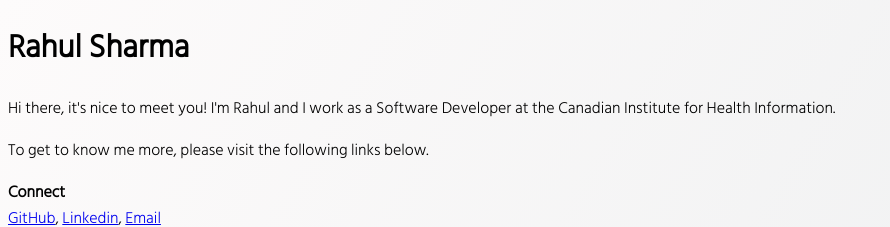
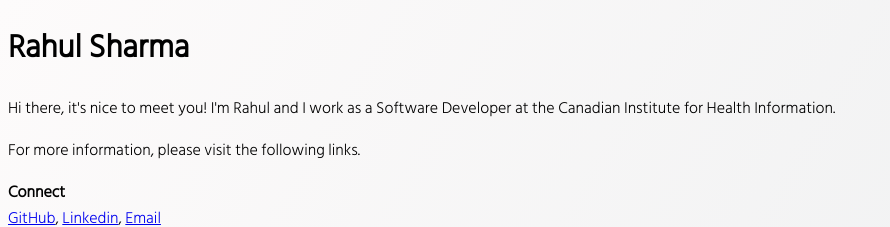
Before and after one commit to rahul494/rahul494.github.io, a plain HTML site: page index.html in a window 1280 px wide. Shown: the top 227 px of the page, without its empty margins (0-890 px from the left). Drawn offline with Linux system fonts and the light colour scheme.

Commit message:
Update index.html

```diff
--- a/index.html
+++ b/index.html
@@ -10,7 +10,7 @@
     <div>
         <h1>Rahul Sharma</h1>
         <p>Hi there, it's nice to meet you! I'm Rahul and I work as a Software Developer at the Canadian Institute for Health Information.</p>
-        <p>To get to know me more, please visit the following links below.</p>
+        <p>For more information, please visit the following links.</p>
         <b>Connect</b><br>
         <a href="https://github.com/rahul494">GitHub</a>, <a href="https://linkedin.com/in/sharmarah"
             target="_blank">Linkedin</a>, <a href="mailto:sharmarah494@gmail.com">Email</a>
@@ -28,5 +28,4 @@
         font-family: 'Hind Siliguri', sans-serif;
     }
 </style>
-
 </html>
```
